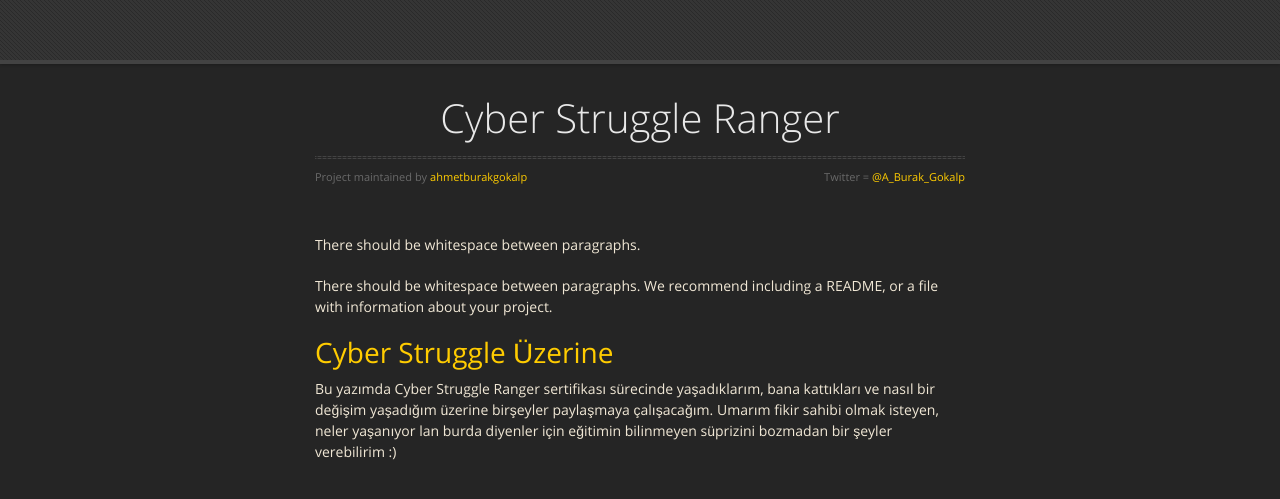
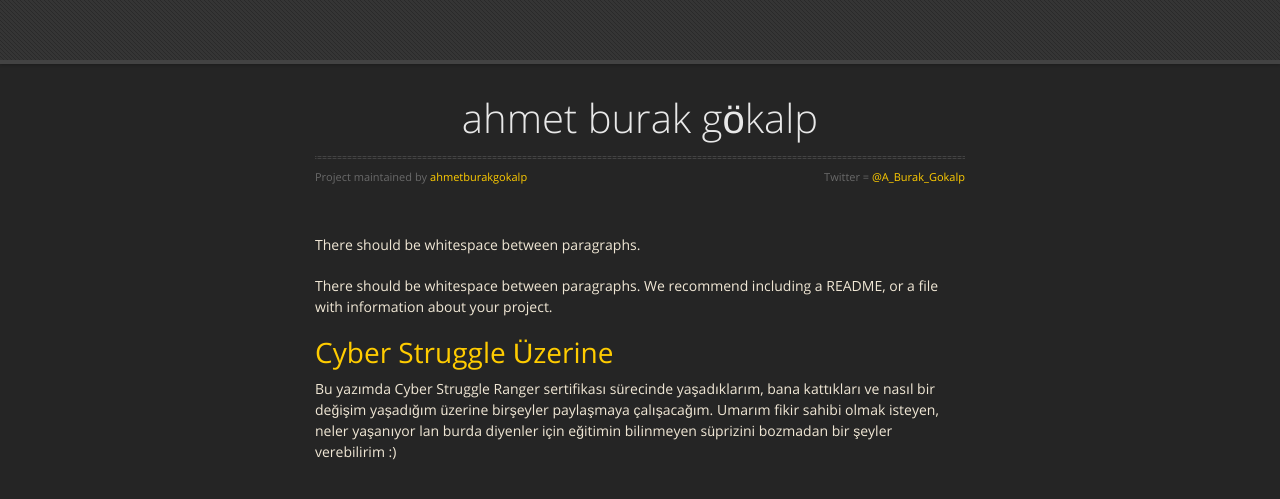
Before and after one commit to ahmetburakgokalp/ahmetburakgokalp.github.io, a Jekyll site: the page built from index.md, in a window 1280 px wide. Shown: the top 499 px of the page. Built offline with Jekyll 4.4.1, drawn with Linux system fonts in a browser that asks for light colours; nearby versions of some CDN libraries; our own code applies the rules of GitHub Pages for plain Markdown files; the repository's description, which GitHub fills in, is left out.

Commit message:
Update default.html

```diff
--- a/_layouts/default.html
+++ b/_layouts/default.html
@@ -26,7 +26,7 @@
 
       <section>
         <div id="title">
-          <h1>Cyber Struggle Ranger</h1>
+          <h1>ahmet burak gökalp</h1>
           <p>{{ site.description | default: site.github.project_tagline }}</p>
           <hr>
           <span class="credits left">Project maintained by <a href="{{ site.github.owner_url }}">{{ site.github.owner_name }}</a></span>
```
